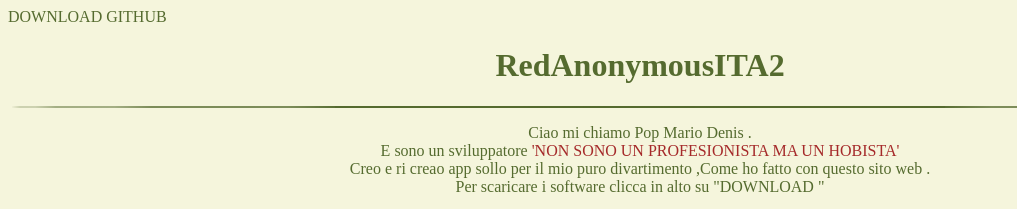
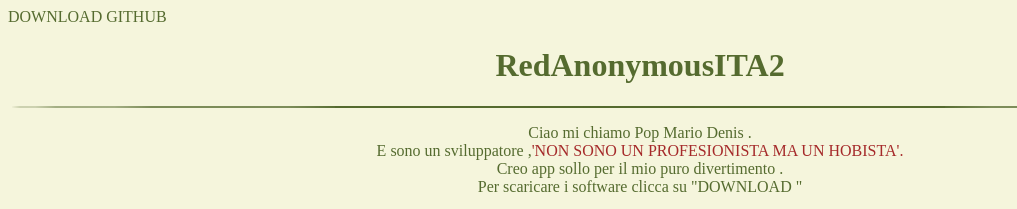
Before and after one commit to PopBit897/popbit.github.io, a plain HTML site: page index.html in a window 1280 px wide. Shown: the top 209 px of the page, without its empty margins (0-1017 px from the left). Drawn offline with Linux system fonts and the light colour scheme.

Commit message:
aggiornamento

```diff
--- a/index.html
+++ b/index.html
@@ -16,9 +16,9 @@
     <h1>RedAnonymousITA2</h1>
     <hr>
     <p>Ciao  mi chiamo Pop Mario Denis .
-        <br>E sono un sviluppatore <span>'NON SONO UN PROFESIONISTA MA UN HOBISTA'</span><br>Creo e ri creao app sollo per il mio puro divartimento  ,Come ho fatto con  questo sito web . <br>
+        <br>E sono un sviluppatore ,<span>'NON SONO UN PROFESIONISTA MA UN HOBISTA'.</span><br>Creo  app sollo per il mio puro divertimento . <br>
 
-        Per scaricare i software clicca in alto su "DOWNLOAD "<br>
+        Per scaricare i software clicca  su <a href="download.html"> "DOWNLOAD "</a><br>
 
 
     </p>
```
